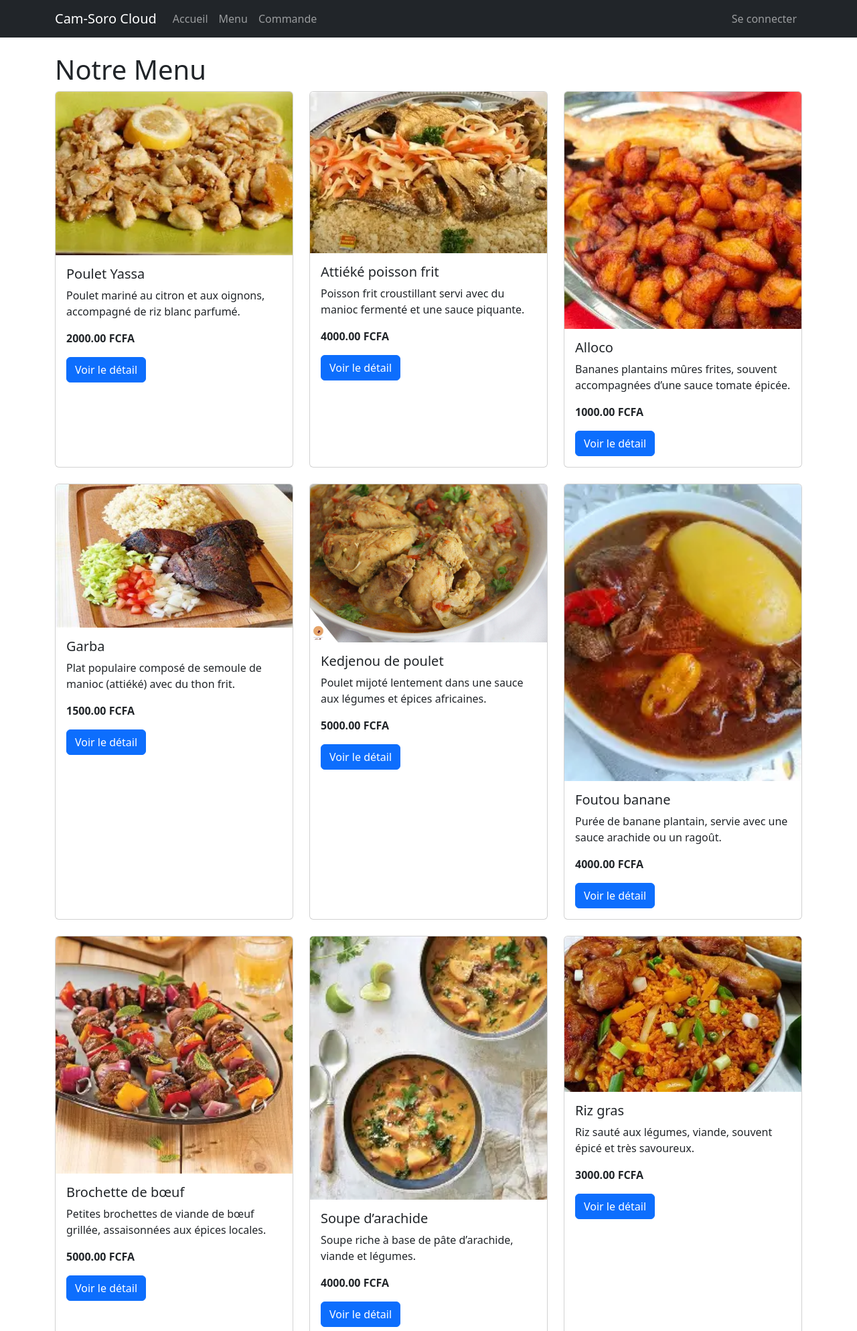
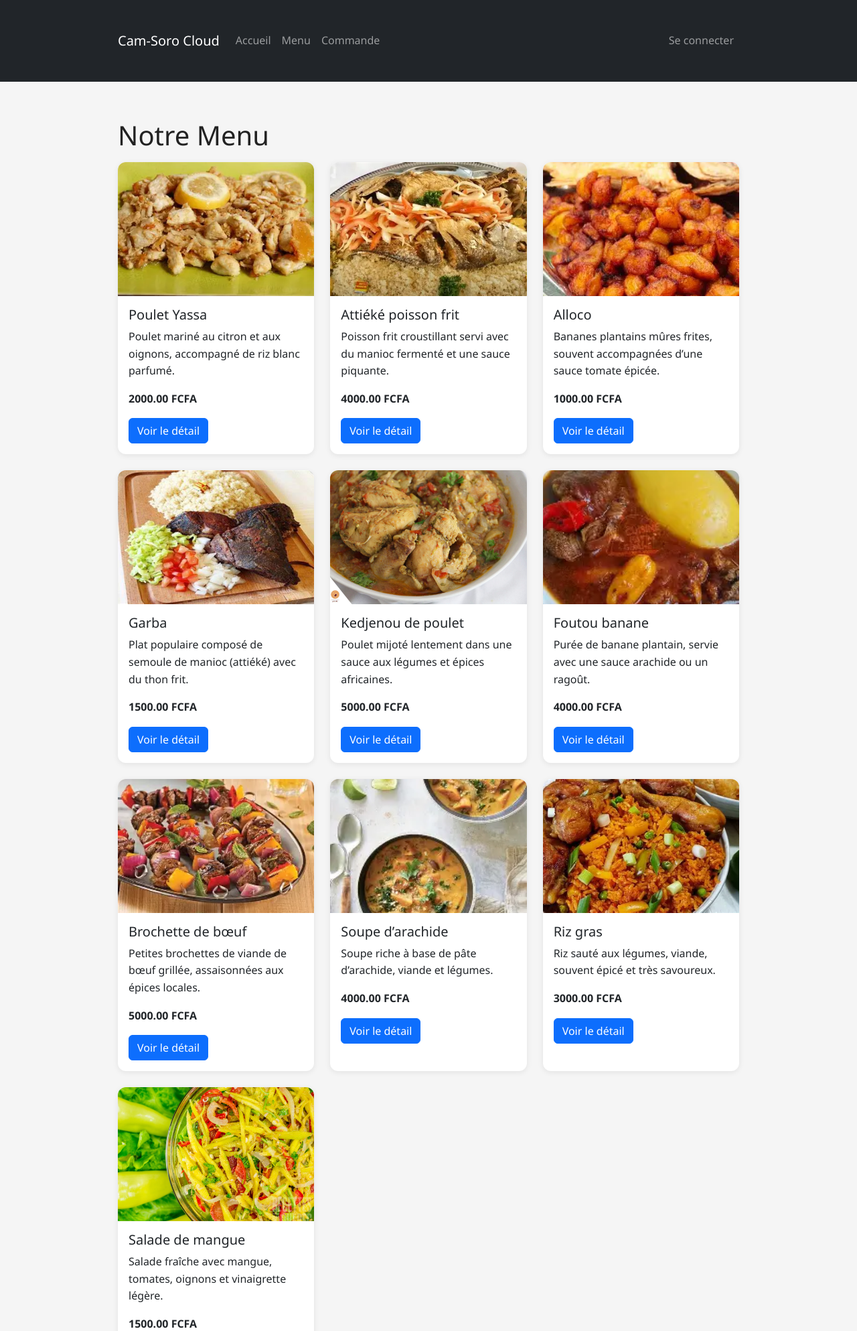
Before and after one commit to CAMARAlerobot/Cam-Soro-Cloud, a Django app: page /menu/ in a window 1280 px wide. Shown: the top 1987 px of the page at 67% size. Run offline with Django 4.2, Linux system fonts and the light colour scheme; data comes from the database, SQL or seed files in the repository.

Commit message:
add styles

```diff
--- a/src/app/static/app/css/styles.css
+++ b/src/app/static/app/css/styles.css
@@ -0,0 +1,127 @@
+/* styles.css */
+
+body {
+  font-family: 'Segoe UI', Tahoma, Geneva, Verdana, sans-serif;
+  background-color: #f5f5f5;
+  color: #333;
+  margin: 0;
+  padding: 0;
+  line-height: 1.6;
+}
+
+h1, h2, h3 {
+  color: #222;
+  margin-bottom: 1rem;
+}
+
+a {
+  color: #0d6efd;
+  text-decoration: none;
+}
+
+a:hover {
+  text-decoration: underline;
+}
+
+.container {
+  max-width: 960px;
+  margin: auto;
+  padding: 2rem 1rem;
+}
+
+form label {
+  display: block;
+  margin-top: 1rem;
+  font-weight: bold;
+}
+
+form input[type="text"],
+form input[type="number"],
+form input[type="email"],
+form input[type="password"],
+form select,
+form textarea {
+  width: 100%;
+  padding: 0.5rem;
+  margin-top: 0.3rem;
+  border: 1px solid #ccc;
+  border-radius: 4px;
+}
+
+form button {
+  margin-top: 1.5rem;
+  padding: 0.6rem 1.2rem;
+  border: none;
+  border-radius: 4px;
+  background-color: #0d6efd;
+  color: white;
+  cursor: pointer;
+}
+
+form button:hover {
+  background-color: #0b5ed7;
+}
+
+/* Cards for plats */
+.card {
+  border: none;
+  border-radius: 12px;
+  overflow: hidden;
+  box-shadow: 0 2px 8px rgba(0, 0, 0, 0.08);
+  transition: transform 0.2s ease-in-out;
+}
+
+.card:hover {
+  transform: translateY(-5px);
+}
+
+.card-img-top {
+  height: 200px;
+  object-fit: cover;
+}
+
+/* Table styling */
+table {
+  width: 100%;
+  border-collapse: collapse;
+  margin-top: 1.5rem;
+}
+
+table th, table td {
+  padding: 0.75rem;
+  border: 1px solid #ddd;
+  text-align: left;
+}
+
+table th {
+  background-color: #f0f0f0;
+}
+
+/* Footer */
+footer {
+  background-color: #222;
+  color: #ccc;
+  padding: 2rem 1rem;
+  margin-top: 4rem;
+  font-size: 0.9rem;
+}
+
+footer h5 {
+  color: white;
+  margin-bottom: 0.8rem;
+}
+
+/* Misc */
+.text-center {
+  text-align: center;
+}
+
+.btn-primary {
+  background-color: #0d6efd;
+  border-color: #0d6efd;
+}
+
+.btn-primary:hover {
+  background-color: #0b5ed7;
+  border-color: #0a58ca;
+}
--- a/src/app/templates/app/base.html
+++ b/src/app/templates/app/base.html
@@ -7,7 +7,7 @@
     <title>{% block title %}Cam-Soro Cloud{% endblock %}</title>
     <!-- Bootstrap CSS (CDN) -->
     <link href="https://cdn.jsdelivr.net/npm/bootstrap@5.3.0/dist/css/bootstrap.min.css" rel="stylesheet" />
-    <link rel="stylesheet" href="{% static 'app/css/styles.css' %}">
+    <link rel="stylesheet" href="{% static 'app/css/styles.css' %}"/>
     {% block extra_css %}{% endblock %}
 </head>
 <body>
--- a/src/app/templates/app/commande_detail.html
+++ b/src/app/templates/app/commande_detail.html
@@ -29,7 +29,5 @@
   </tbody>
 </table>
 
-<p><strong>Total commande :</strong> {{ commande.total }} FCFA</p>
-
 <a href="{% url 'app:commande_list' %}">Retour à mes commandes</a>
 {% endblock %}
```
